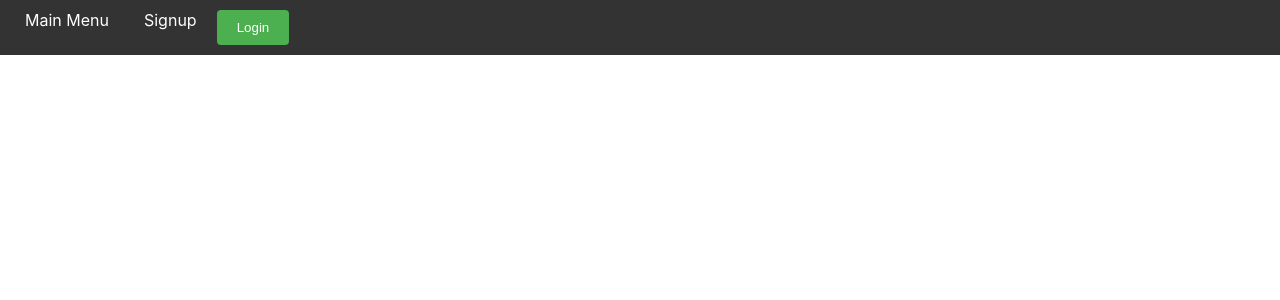
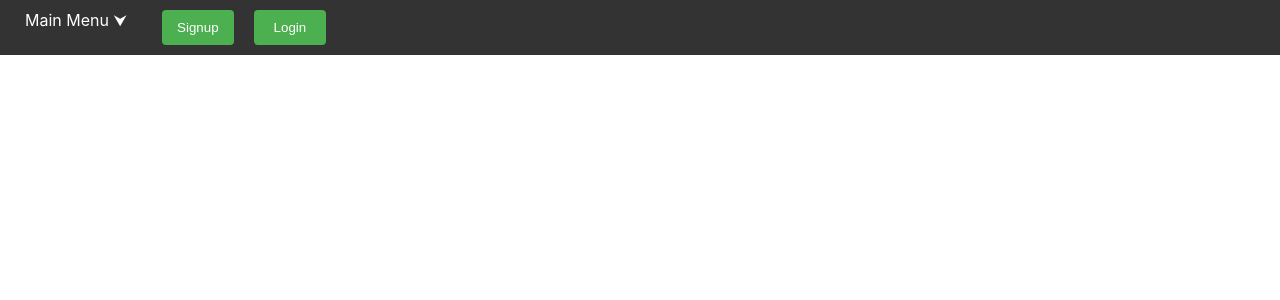
Before and after one commit to albertzeap/forum-app, a React (Create React App) app in the folder frontend/: page / in a window 1280 px wide. Shown: the top 300 px of the page. Built offline with nearby package versions, Linux system fonts and the light colour scheme.

Commit message:
dropdown button

```diff
--- a/frontend/src/components/Navbar.js
+++ b/frontend/src/components/Navbar.js
@@ -34,7 +34,7 @@ const Navbar = ({ isLoggedIn, onLogin, onLogout }) => {
       <ul>
         <li className="dropdown">
           <span className="dropdown-btn" onClick={handleDropdownToggle}>
-            Main Menu
+            Main Menu ⮟
           </span>
           {showDropdown && (
             <div className="dropdown-content">
@@ -45,8 +45,10 @@ const Navbar = ({ isLoggedIn, onLogin, onLogout }) => {
           )}
         </li>
         {!isLoggedIn && (
-          <li>
+            <li>
+          <button className="signup-btn">
             <Link to="/signup">Signup</Link>
+          </button>
           </li>
         )}
         <li>
--- a/frontend/src/css/styles.css
+++ b/frontend/src/css/styles.css
@@ -100,9 +100,9 @@ input {
 button {
   background-color: #4caf50;
   color: white;
-  padding: 10px 20px;
+  padding: 5px 10px;
   border: none;
-  border-radius: 4px;
+  border-radius: 2px;
   cursor: pointer;
 }
 
```
